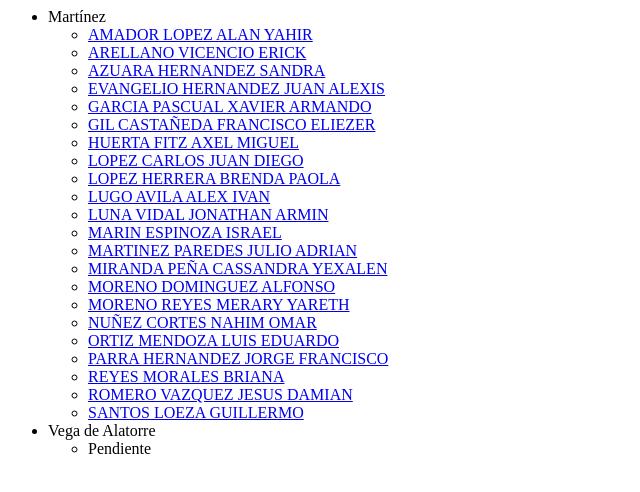
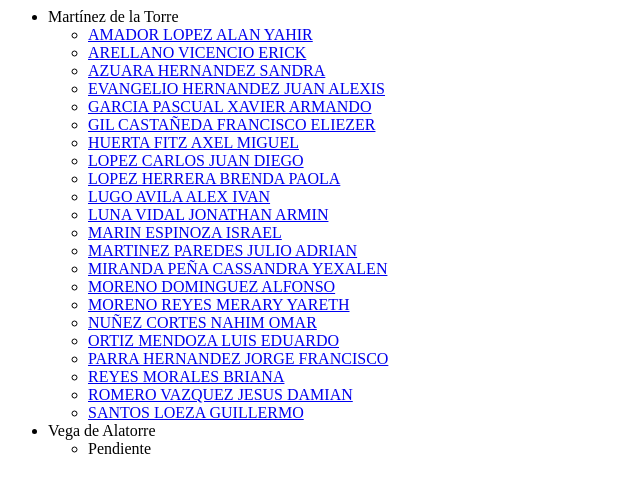
Before and after one commit to joselameiras/programacion2022, a plain HTML site: page index.html in a window 1280 px wide. Shown: the full height of the page, 0-640 px from the left. Drawn offline with Linux system fonts and the light colour scheme.

Commit message:
Update index.html

```diff
--- a/index.html
+++ b/index.html
@@ -5,7 +5,7 @@
   <body>
 
     <ul>
-      <li> Martínez
+      <li> Martínez de  la Torre
         <ul>
           <li><a href="	https://alanlopez232.github.io/programacion2022/holamundo.html	" target="_blank" >	AMADOR LOPEZ ALAN YAHIR	</a></li>
 <li><a href="	https://elbichosiiiiuuuuuu.github.io/ErickArevicencio/hola%20mundo.html	" target="_blank" >	ARELLANO VICENCIO ERICK	</a></li>
```
